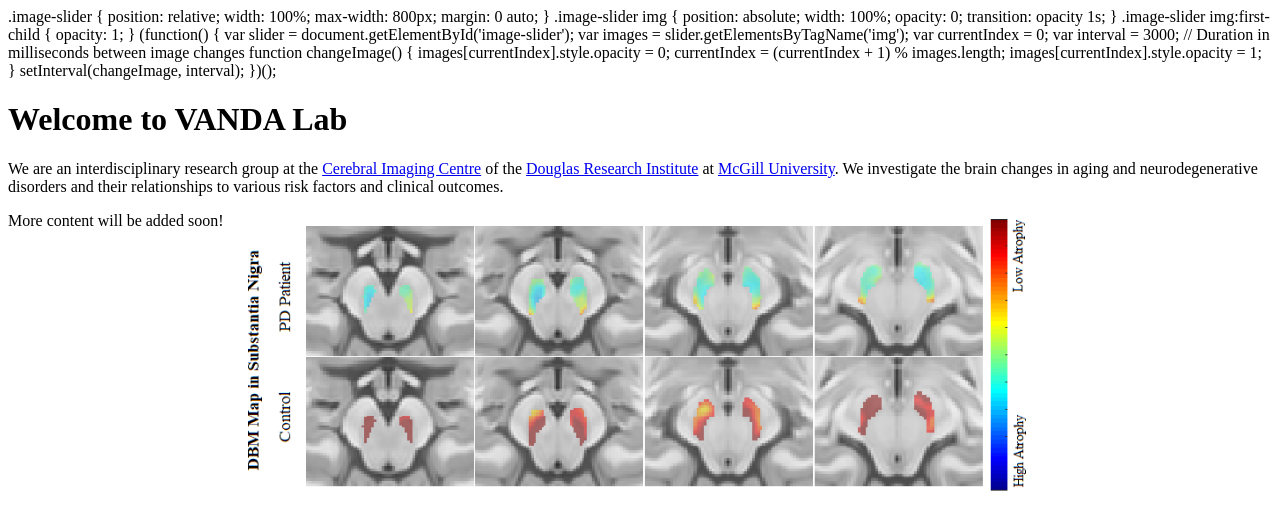
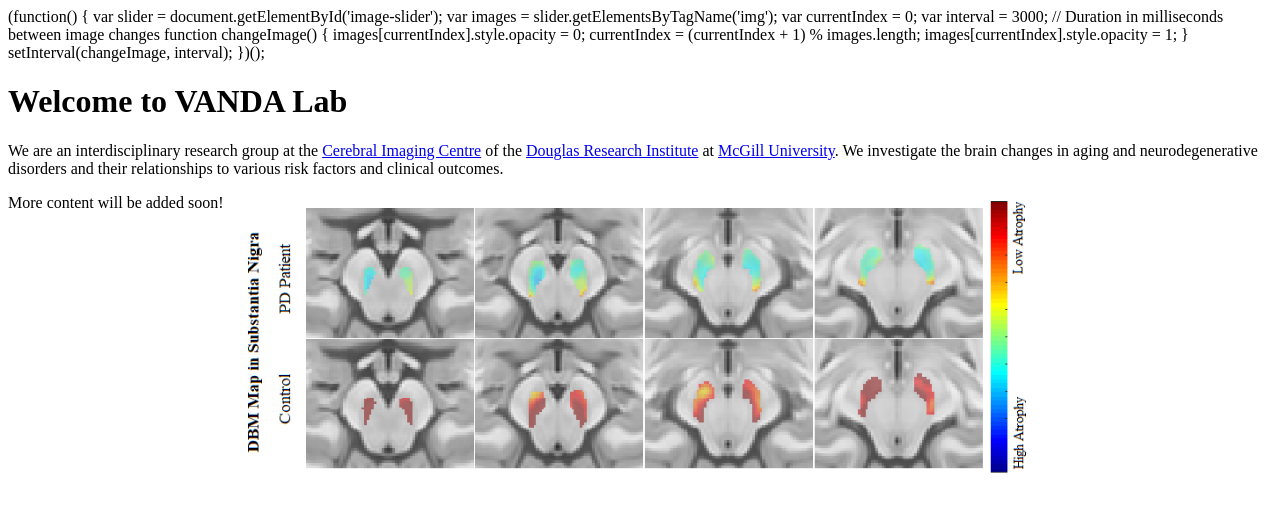
Before and after one commit to VANDAlab/VANDAlab.github.io, a Jekyll site: the page built from index.md, in a window 1280 px wide. Shown: the top 530 px of the page. Built offline with Jekyll 4.4.1, drawn with Linux system fonts in a browser that asks for light colours; our own code applies the rules of GitHub Pages for plain Markdown files.

Commit message:
Update default.html

```diff
--- a/_layouts/default.html
+++ b/_layouts/default.html
@@ -1,3 +1,4 @@
+<style>
 .image-slider {
     position: relative;
     width: 100%;
@@ -12,9 +13,11 @@
     transition: opacity 1s;
 }
 
-.image-slider img:first-child {
+.image-slider img.visible {
     opacity: 1;
 }
+</style>
+
 
 (function() {
     var slider = document.getElementById('image-slider');
```
